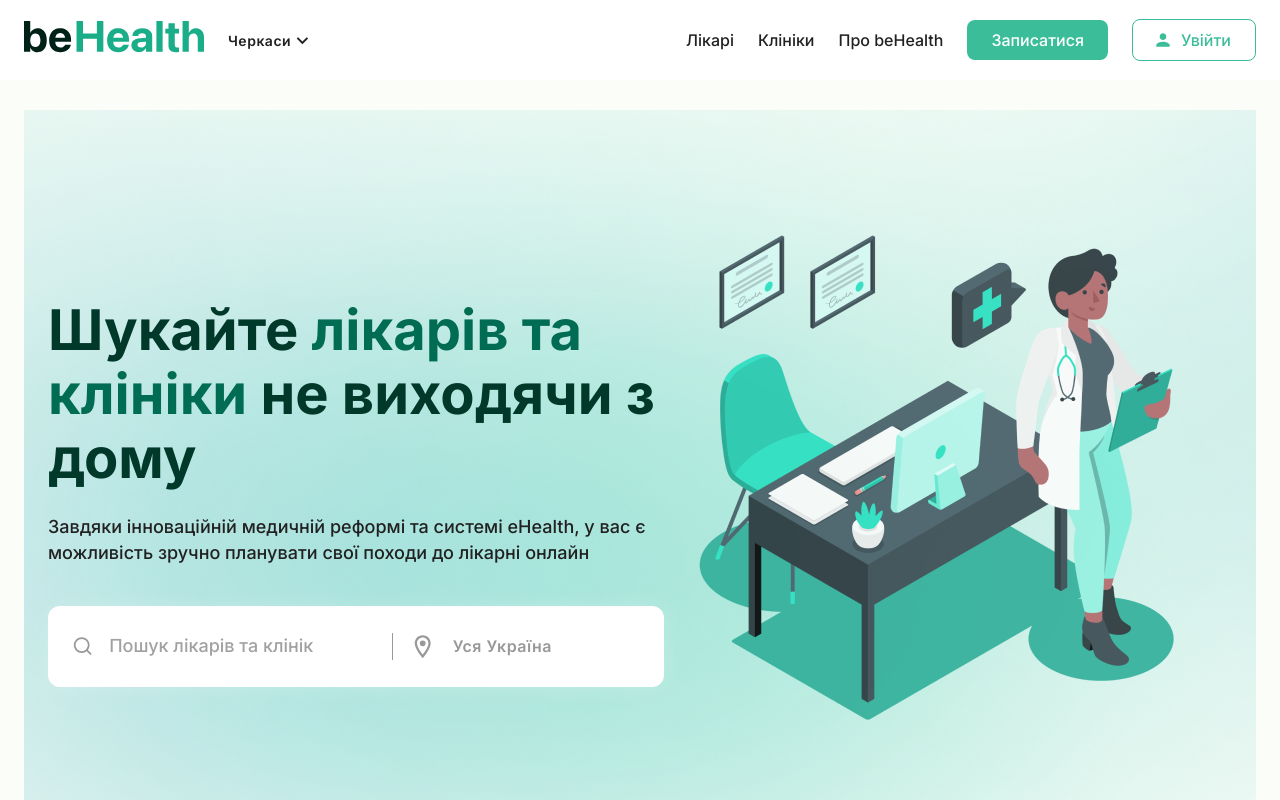
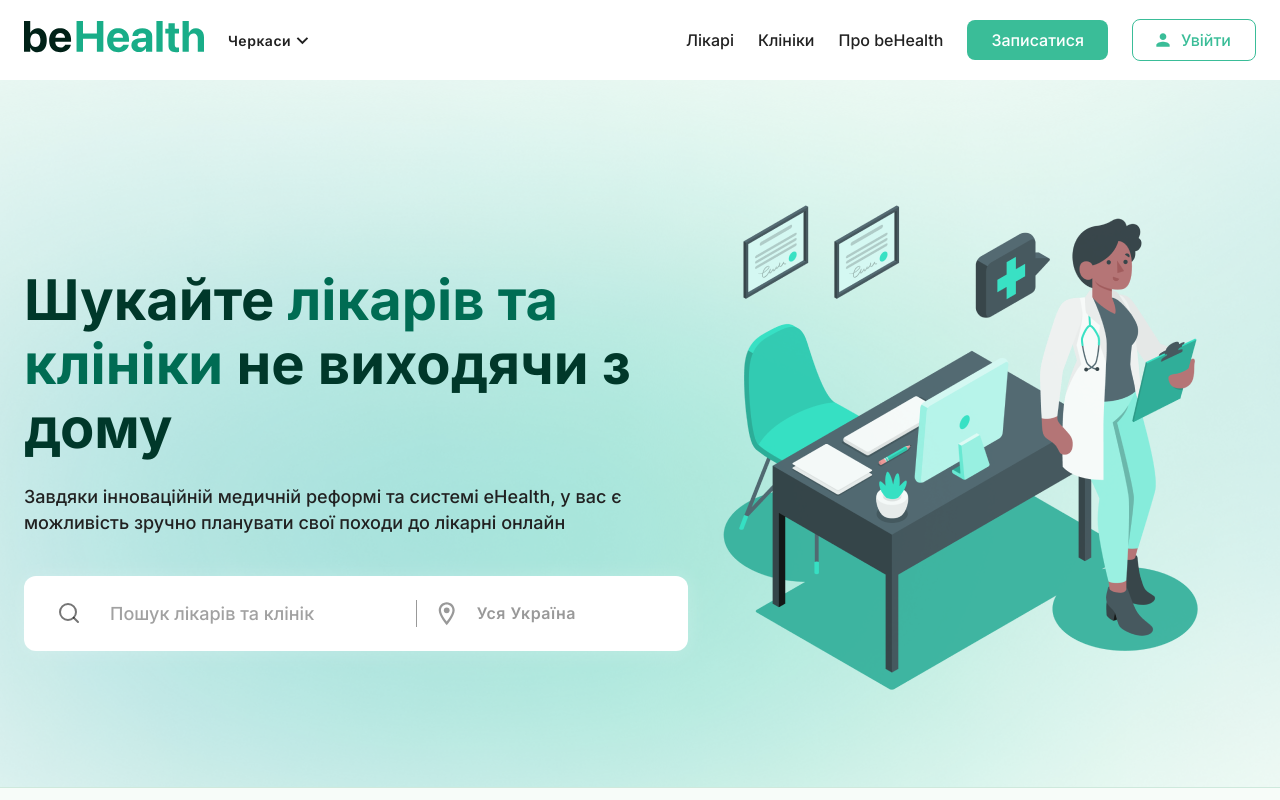
Before and after one commit to HromadskyiMykola/behealth, a React (Create React App) app: page / in a window 1280 px wide. Shown: the top 800 px of the page. Built offline with nearby package versions, Linux system fonts and the light colour scheme.

Commit message:
add dropdown in search input on main page and delete container in Root page

```diff
--- a/src/components/Main/Hero.tsx
+++ b/src/components/Main/Hero.tsx
@@ -1,16 +1,25 @@
 import React, { useState } from "react";
 import background from "../../assets/images/hero-background.png";
 import image from "../../assets/images/hero-image.png";
-import { Container, Box, Typography, styled, InputBase } from "@mui/material";
+import {
+  Container,
+  Box,
+  Typography,
+  styled,
+  Autocomplete,
+  TextField,
+  InputAdornment,
+  Paper,
+} from "@mui/material";
 import MenuItem from "@mui/material/MenuItem";
 import Select, { SelectChangeEvent } from "@mui/material/Select";
 import { RoomOutlined } from "@mui/icons-material";
 import { Search as SearchIcon } from "lucide-react";
+import { searchOptions } from "~/components/Main/main.constants";
 
 const styledContainer = {
   display: "flex",
   justifyContent: "space-between",
-  // alignItems: "center",
 };
 
 const styledBox = {
@@ -21,7 +30,6 @@ const styledBox = {
   height: "708px",
   borderBottom: "1px solid #CEE9DC;",
   display: "flex",
-  // alignItems: "center",
 };
 
 const Search = styled("div")(({ theme }) => ({
@@ -33,8 +41,15 @@ const Search = styled("div")(({ theme }) => ({
   alignItems: "center",
   boxShadow: "0px 1px 20px 1px rgba(255, 255, 255, 0.2)",
   borderRadius: "12px",
-  padding: "23px 0",
+  padding: "8px 0",
 }));
+
+const searchOptionsSpreading = {
+  overflow: "hidden",
+  whiteSpace: "nowrap",
+  textOverflow: "ellipsis",
+  maxWidth: "392px",
+};
 
 export const Hero = () => {
   const [city, setCity] = useState("Уся Україна");
@@ -42,6 +57,7 @@ export const Hero = () => {
   const handleChange = (event: SelectChangeEvent) => {
     setCity(event.target.value as string);
   };
+
   return (
     <Box sx={styledBox}>
       <Container sx={styledContainer}>
@@ -62,12 +78,79 @@ export const Hero = () => {
             можливість зручно планувати свої походи до лікарні онлайн
           </Typography>
           <Search>
-            <InputBase
-              placeholder={"Пошук лікарів та клінік"}
-              sx={{ pl: "24px", width: "55%" }}
-              startAdornment={
-                <SearchIcon color={"#999"} style={{ marginRight: "16px" }} />
+            <Autocomplete
+              sx={{ pl: "24px", width: "100%" }}
+              options={searchOptions}
+              getOptionLabel={(option) => option.name + " " + option.speciality}
+              filterOptions={(options, state) =>
+                options.filter(
+                  (option) =>
+                    option.name
+                      .toLowerCase()
+                      .indexOf(state.inputValue.toLowerCase()) !== -1 ||
+                    option.speciality
+                      .toLowerCase()
+                      .indexOf(state.inputValue.toLowerCase()) !== -1
+                )
               }
+              renderInput={(params) => (
+                <TextField
+                  {...params}
+                  placeholder="Пошук лікарів та клінік"
+                  sx={{
+                    "& fieldset": {
+                      display: "none",
+                    },
+                  }}
+                  InputProps={{
+                    ...params.InputProps,
+                    endAdornment: null,
+                    startAdornment: (
+                      <InputAdornment position="start">
+                        <SearchIcon style={{ marginRight: "16px" }} />
+                      </InputAdornment>
+                    ),
+                  }}
+                />
+              )}
+              PaperComponent={({ children }) => (
+                <Paper sx={{ maxHeight: "480px", overflow: "auto" }}>
+                  {children}
+                </Paper>
+              )}
+              renderOption={(props, option) => (
+                <MenuItem
+                  key={option.name}
+                  sx={{
+                    borderBottom: "1px solid #BFC9C3",
+                    p: "12px 0",
+                  }}
+                  {...props}
+                >
+                  <Box
+                    sx={{
+                      display: "flex",
+                      flexDirection: "column",
+                      gap: "4px",
+                    }}
+                  >
+                    <Typography
+                      sx={searchOptionsSpreading}
+                      color="#212121"
+                      variant="body2"
+                    >
+                      {option.name}
+                    </Typography>
+                    <Typography
+                      sx={searchOptionsSpreading}
+                      color="#8E918F"
+                      variant="caption"
+                    >
+                      {option.speciality}
+                    </Typography>
+                  </Box>
+                </MenuItem>
+              )}
             />
             <Select
               labelId="select-city"
--- /dev/null
+++ b/src/components/Main/main.constants.ts
@@ -0,0 +1,39 @@
+export const searchOptions = [
+  {
+    name: "Мусіхін Валентин Олегович",
+    speciality: "Стоматолог",
+  },
+  {
+    name: "Полтавська обласна клінічна лікарня імені М.В.О.",
+    speciality: "Медичний заклад",
+  },
+  {
+    name: "Стоматолог",
+    speciality: "Пошук по спеціальності",
+  },
+  {
+    name: "Мусіхін Валентин Баранович",
+    speciality: "Стоматолог",
+  },
+  {
+    name: "Черкаська обласна клінічна лікарня імені М.В.О.",
+    speciality: "Медичний заклад",
+  },
+  {
+    name: "Психолог",
+    speciality: "Пошук по спеціальності",
+  },
+  {
+    name: "Мусіхін Валентин Бабайкович",
+    speciality: "Стоматолог",
+  },
+  {
+    name: "Чигиринська обласна клінічна лікарня імені М.В.О.",
+    speciality: "Медичний заклад",
+  },
+  {
+    name: "Уролог",
+    speciality: "Пошук по спеціальності",
+  },
+
+];
--- a/src/pages/Root.tsx
+++ b/src/pages/Root.tsx
@@ -1,4 +1,3 @@
-import { Container } from "@mui/material";
 import { Outlet } from "react-router-dom";
 
 import Footer from "~/components/Footer/Footer";
@@ -8,11 +7,7 @@ export function Root() {
   return (
     <>
       <Header />
-
-      <Container sx={{ mt: "30px", mb: "30px" }}>
-        <Outlet />
-      </Container>
-
+      <Outlet />
       <Footer />
     </>
   );
```
